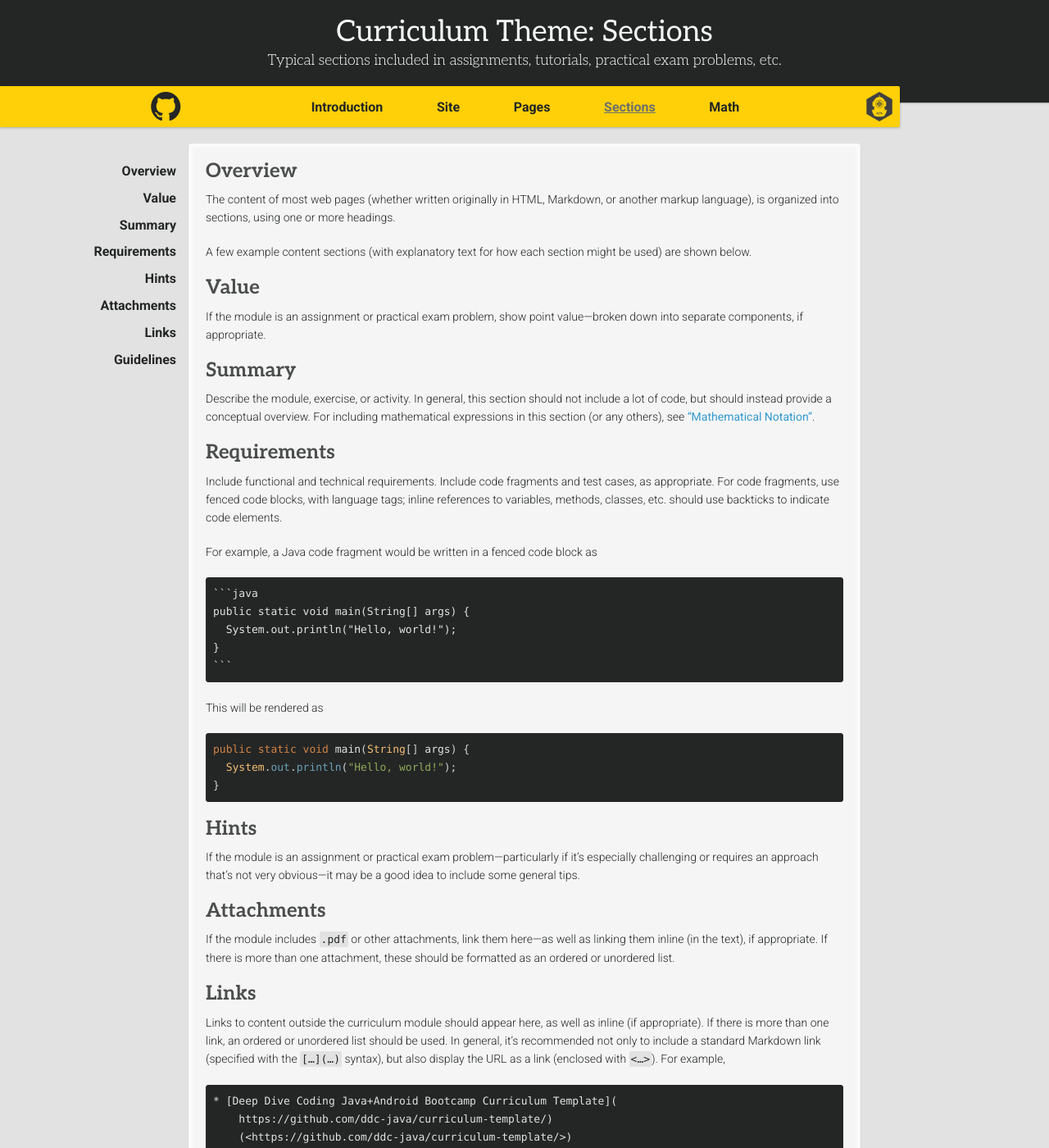
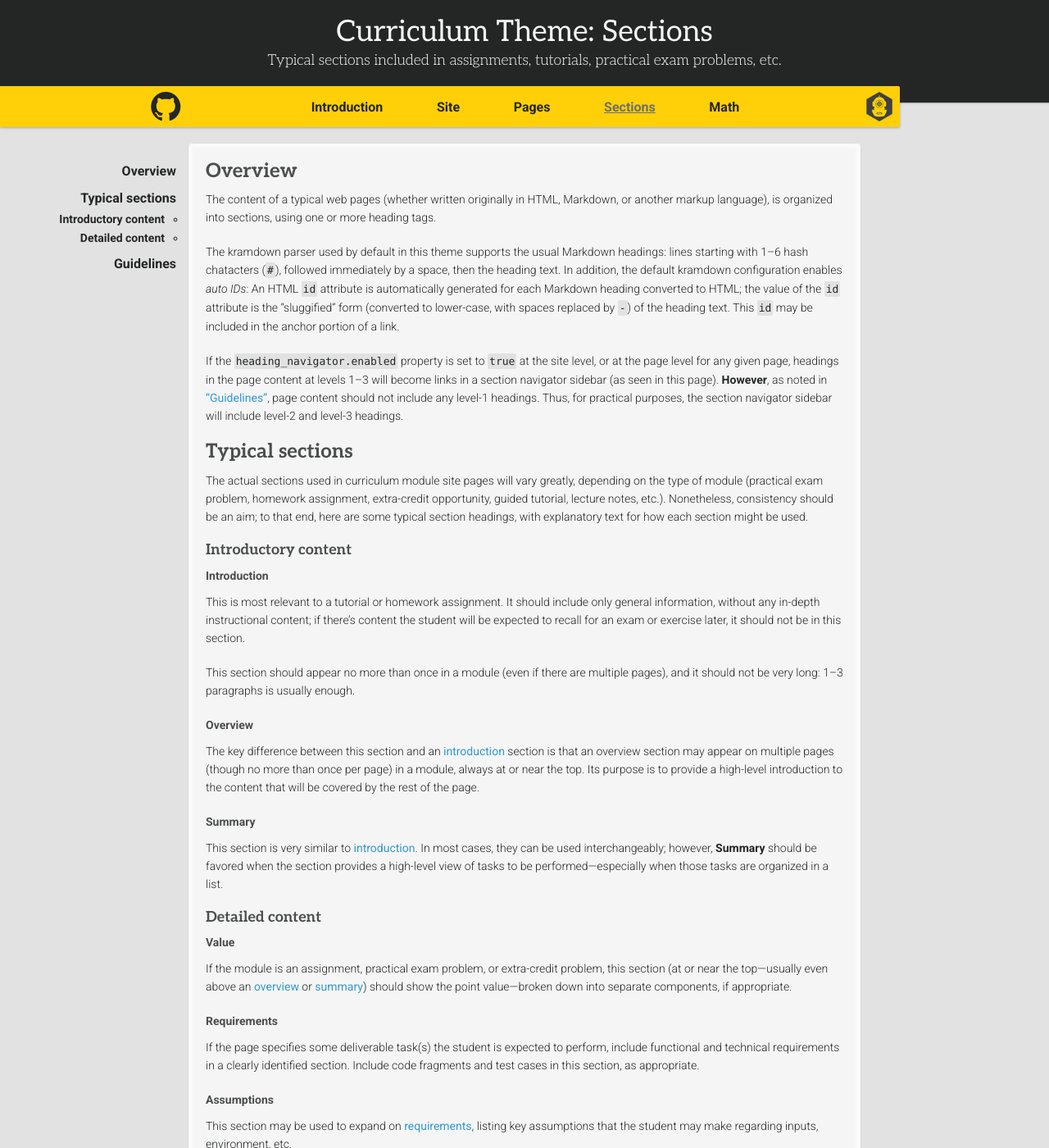
Before and after one commit to ddc-java/ddc-day, a Jekyll site: the page built from sections.md, in a window 1280 px wide and 1400 px high. Shown: the whole window at 82% size. Built offline with Jekyll 4.4.1, drawn with Linux system fonts in a browser that asks for light colours; nearby versions of some CDN libraries; some web fonts are replaced; our own code applies the rules of GitHub Pages for plain Markdown files; some of the changed text lies outside the part shown.

Commit message:
More section content

````diff
--- a/sections.md
+++ b/sections.md
@@ -7,60 +7,69 @@ description: "Typical sections included in assignments, tutorials, practical exa
 
 ## Overview
 
-The content of most web pages (whether written originally in HTML, Markdown, or another markup language), is organized into sections, using one or more headings.
+The content of a typical web pages (whether written originally in HTML, Markdown, or another markup language), is organized into sections, using one or more heading tags.
 
-A few example content sections (with explanatory text for how each section might be used) are shown below.
+The kramdown parser used by default in this theme supports the usual Markdown headings: lines starting with 1--6 hash chatacters (`#`), followed immediately by a space, then the heading text. In addition, the default kramdown configuration enables _auto IDs_: An HTML `id` attribute is automatically generated for each Markdown heading converted to HTML; the value of the `id` attribute is the "sluggified" form (converted to lower-case, with spaces replaced by `-`) of the heading text. This `id` may be included in the anchor portion of a link.
 
-## Value
+If the `heading_navigator.enabled` property is set to `true` at the site level, or at the page level for any given page, headings in the page content at levels 1--3 will become links in a section navigator sidebar (as seen in this page). **However**, as noted in ["Guidelines"](#guidelines), page content should not include any level-1 headings. Thus, for practical purposes, the section navigator sidebar will include level-2 and level-3 headings.
 
-If the module is an assignment or practical exam problem, show point value&mdash;broken down into separate components, if appropriate.
+## Typical sections
 
-## Summary
+The actual sections used in curriculum module site pages will vary greatly, depending on the type of module (practical exam problem, homework assignment, extra-credit opportunity, guided tutorial, lecture notes, etc.). Nonetheless, consistency should be an aim; to that end, here are some typical section headings, with explanatory text for how each section might be used.
 
-Describe the module, exercise, or activity. In general, this section should not include a lot of code, but should instead provide a conceptual overview. For including mathematical expressions in this section (or any others), see ["Mathematical Notation"](latex-mathjax.md).
+### Introductory content
 
-## Requirements
 
-Include functional and technical requirements. Include code fragments and test cases, as appropriate. For code fragments, use fenced code blocks, with language tags; inline references to variables, methods, classes, etc. should use backticks to indicate code elements.
+#### Introduction<a name="inventory-introduction"></a>
 
-For example, a Java code fragment would be written in a fenced code block as
+This is most relevant to a tutorial or homework assignment. It should include only general information, without any in-depth instructional content; if there's content the student will be expected to recall for an exam or exercise later, it should not be in this section.
 
-    ```java
-    public static void main(String[] args) {
-      System.out.println("Hello, world!");
-    }
-    ```
+This section should appear no more than once in a module (even if there are multiple pages), and it should not be very long: 1--3 paragraphs is usually enough.
 
-This will be rendered as
+#### Overview<a name="inventory-overview"></a>
 
-```java
-public static void main(String[] args) {
-  System.out.println("Hello, world!");
-}
-```
+The key difference between this section and an [introduction](#inventory-introduction) section is that an overview section may appear on multiple pages (though no more than once per page) in a module, always at or near the top. Its purpose is to provide a high-level introduction to the content that will be covered by the rest of the page.
 
-## Hints
+#### Summary<a name="inventory-summary"></a>
 
-If the module is an assignment or practical exam problem&mdash;particularly if it's especially challenging or requires an approach that's not very obvious&mdash;it may be a good idea to include some general tips.
+This section is very similar to [introduction](#inventory-introduction). In most cases, they can be used interchangeably; however, **Summary** should be favored when the section provides a high-level view of tasks to be performed---especially when those tasks are organized in a list.
 
-## Attachments
+### Detailed content
 
-If the module includes `.pdf` or other attachments, link them here&mdash;as well as linking them inline (in the text), if appropriate. If there is more than one attachment, these should be formatted as an ordered or unordered list.
+#### Value<a name="inventory-value"></a>
 
-## Links
+If the module is an assignment, practical exam problem, or extra-credit problem, this section (at or near the top---usually even above an [overview](#inventory-overview) or [summary](#inventory-summary)) should show the point value---broken down into separate components, if appropriate.
 
-Links to content outside the curriculum module should appear here, as well as inline (if appropriate). If there is more than one link, an ordered or unordered list should be used. In general, it's recommended not only to include a standard Markdown link (specified with the `[…](…)` syntax), but also display the URL as a link (enclosed with `<…>`). For example,
+#### Requirements<a name="inventory-requirements"></a>
+
+If the page specifies some deliverable task(s) the student is expected to perform, include functional and technical requirements in a clearly identified section. Include code fragments and test cases in this section, as appropriate.
+
+#### Assumptions<a name="inventory-assumptions"></a>
+
+This section may be used to expand on [requirements](#inventory-requirements), listing key assumptions that the student may make regarding inputs, environment, etc.
+
+#### Hints
+
+If the module is for an assignment, practical exam problem, or extra-credit opportunity---particularly if it's especially challenging or requires an approach that's not very obvious---it may be a good idea to include some general tips.
+
+#### Attachments
+
+If the module includes multiple `.pdf` or other attachments, include this section near the bottom of the page, and link to the attachments here---as well as linking to them inline (in the text), if appropriate. These should be formatted as an ordered or unordered list.
+
+#### Links
+
+Any links to content outside the module should appear here, as well as inline (if appropriate). If there is more than one link, an ordered or unordered list should be used. In general, it's recommended not only to include a standard Markdown link (specified with the `[…](…)` syntax), but also display the URL as an _autolink_ (enclosed with `<…>`). For example,
 
 ```
-* [Deep Dive Coding Java+Android Bootcamp Curriculum Template](
-    https://github.com/ddc-java/curriculum-template/)
+* [Deep Dive Coding Java+Android Bootcamp Curriculum Theme](
+    https://github.com/ddc-java/ddc-day/)
     (<https://github.com/ddc-java/curriculum-template/>)
 ```
 
 will be rendered as
 
-* [Deep Dive Coding Java+Android Bootcamp Curriculum Template](
-    https://github.com/ddc-java/curriculum-template/)
+* [Deep Dive Coding Java+Android Bootcamp Curriculum Theme](
+    https://github.com/ddc-java/ddc-day/)
     (<https://github.com/ddc-java/curriculum-template/>)
 
 (Note that the line breaks are used here only to make the example easier to read. It is neither necessary nor recommended to break lines in this fashion in Markdown.)
@@ -69,6 +78,8 @@ will be rendered as
 
 * In most cases, `heading_navigator.enabled` should be set to `true` (the default) at the site level.
 
-* As a rule, any page should have only a single level-1 heading. In this theme, the header at the top of every page includes an `<h1>` tag generated automatically using the page- and/or site-level `title` property; thus, none of the source pages (whether Markdown or HTML) should include another level-1 heading.
+* As a rule, any page should have only a single level-1 heading. In this theme, the header at the top of every page includes an `<h1>` tag generated automatically using the page- and/or site-level `title` property; thus, none of the source pages (whether Markdown or HTML) should include a level-1 heading in the page content.
 
-* When `heading_navigator` is enabled, the text of the
+* When `heading_navigator` is enabled, the text of headings appearing as links in the navigator should be kept short---usually 1--3 words. Be sure to review the published appearance of links in the navigator sidebar, and adjust heading text as necessary.
+
+* Items in the navigator sidebar are displayed as right-aligned items in an unordered list; however, only links to level-3 headings include a bullet character. Thus, when `heading_navigator` is enabled, the headings in a page should either _all_ be at level 3+, or all level-3 headings (if any) should be subheadings beneath one or more level-2 headings. Otherwise, you will end up with some bullet items nested below a non-bullet item, and other bullet items that are not nested.
````
Also changed, not shown: pages.md (+3 -1 lines).
